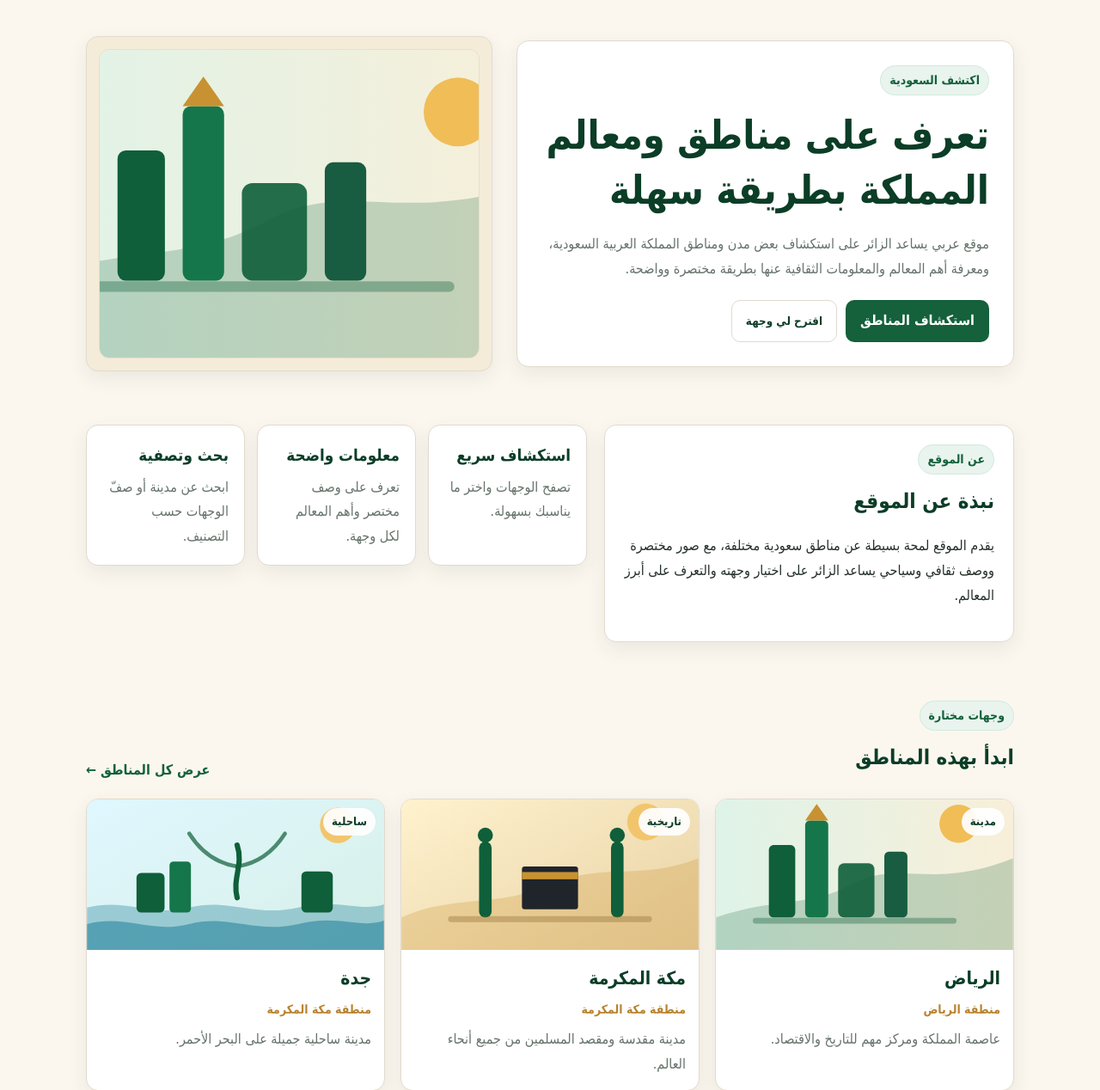
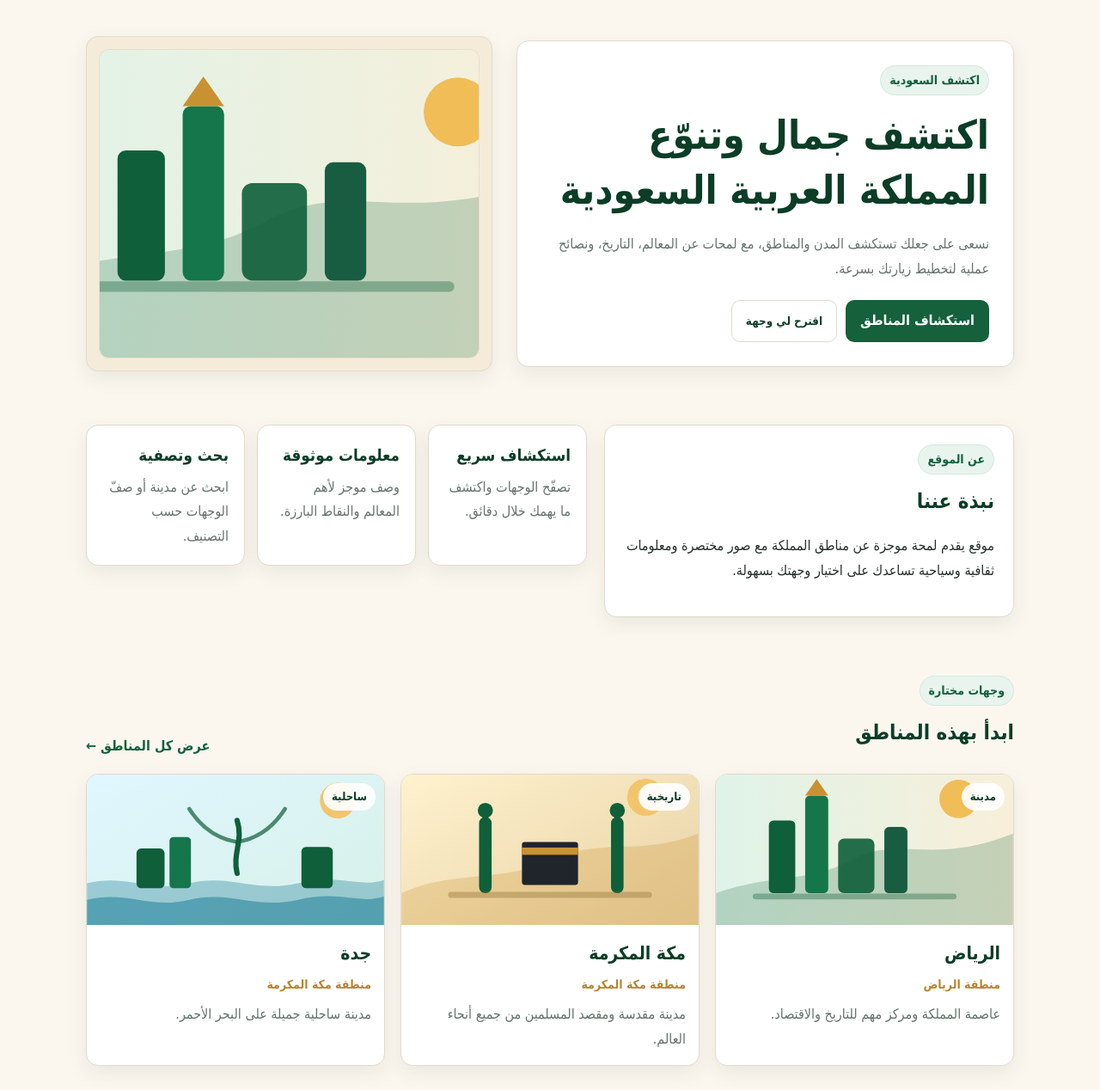
Before and after one commit to Faisal-Al-mashouq/CSC457-Project, a PHP site: page / in a window 1280 px wide. Shown: the part 69-1337 px from the top of the page at 86% size. Run offline with PHP 8.4, Linux system fonts and the light colour scheme; data comes from the database, SQL or seed files in the repository; data that the repository does not hold is empty.

Commit message:
Fixing content

```diff
--- a/htdocs/admin/add.php
+++ b/htdocs/admin/add.php
@@ -51,6 +51,7 @@ if ($_SERVER['REQUEST_METHOD'] === 'POST') {
             'image' => $pf['image'],
             'landmarks' => $landmarks,
         ]);
+        $_SESSION['flash'] = 'تمت الإضافة بنجاح';
         header('Location: dashboard.php');
         exit;
     }
@@ -65,7 +66,7 @@ if ($_SERVER['REQUEST_METHOD'] === 'POST') {
 </head>
 <body class="admin-simple admin-form-page">
 <main class="admin-simple-inner">
-<p class="admin-nav-top"><a href="dashboard.php">لوحة</a></p>
+<p class="admin-nav-top"><a href="dashboard.php">لوحة</a> | <a href="logout.php">تسجيل الخروج</a></p>
 <h1>إضافة</h1>
 <?php foreach ($errors as $msg) : ?>
   <p class="admin-error"><?= h($msg) ?></p>
@@ -88,5 +89,6 @@ if ($_SERVER['REQUEST_METHOD'] === 'POST') {
   <p><button type="submit">حفظ</button></p>
 </form>
 </main>
+<script src="../js/app.js" defer></script>
 </body>
 </html>
--- a/htdocs/admin/dashboard.php
+++ b/htdocs/admin/dashboard.php
@@ -19,6 +19,10 @@ $rows = places_all();
 <body class="admin-simple admin-dashboard">
 <main class="admin-simple-inner">
 <p class="admin-nav-top"><a href="../index.php">الموقع</a> | <a href="logout.php">تسجيل الخروج</a></p>
+<?php if (!empty($_SESSION['flash'])) : ?>
+  <p class="admin-success"><?= h((string) $_SESSION['flash']) ?></p>
+  <?php unset($_SESSION['flash']); ?>
+<?php endif; ?>
 <h1>الوجهات</h1>
 <p><a href="add.php">إضافة</a></p>
 <div class="admin-table-wrap">
@@ -35,5 +39,6 @@ $rows = places_all();
 </table>
 </div>
 </main>
+<script src="../js/app.js" defer></script>
 </body>
 </html>
--- a/htdocs/admin/delete.php
+++ b/htdocs/admin/delete.php
@@ -14,6 +14,7 @@ if ($_SERVER['REQUEST_METHOD'] === 'POST') {
     $postId = isset($_POST['id']) ? (int) $_POST['id'] : 0;
     if ($postId > 0 && places_get_by_id($postId)) {
         places_delete($postId);
+        $_SESSION['flash'] = 'تم الحذف بنجاح';
     }
     header('Location: dashboard.php');
     exit;
@@ -34,7 +35,7 @@ if (!$place) {
 </head>
 <body class="admin-simple">
 <main class="admin-simple-inner">
-<p class="admin-nav-top"><a href="dashboard.php">لوحة</a></p>
+<p class="admin-nav-top"><a href="dashboard.php">لوحة</a> | <a href="logout.php">تسجيل الخروج</a></p>
 <h1>حذف «<?= h((string) $place['name']) ?>»؟</h1>
 <form method="post" action="delete.php?id=<?= $id ?>" class="admin-form">
   <input type="hidden" name="id" value="<?= $id ?>" />
@@ -44,5 +45,6 @@ if (!$place) {
   </p>
 </form>
 </main>
+<script src="../js/app.js" defer></script>
 </body>
 </html>
--- a/htdocs/admin/edit.php
+++ b/htdocs/admin/edit.php
@@ -62,6 +62,7 @@ if ($_SERVER['REQUEST_METHOD'] === 'POST') {
             'image' => $pf['image'],
             'landmarks' => $landmarks,
         ]);
+        $_SESSION['flash'] = 'تم التحديث بنجاح';
         header('Location: dashboard.php');
         exit;
     }
@@ -76,7 +77,7 @@ if ($_SERVER['REQUEST_METHOD'] === 'POST') {
 </head>
 <body class="admin-simple admin-form-page">
 <main class="admin-simple-inner">
-<p class="admin-nav-top"><a href="dashboard.php">لوحة</a></p>
+<p class="admin-nav-top"><a href="dashboard.php">لوحة</a> | <a href="logout.php">تسجيل الخروج</a></p>
 <h1>تعديل</h1>
 <?php foreach ($errors as $msg) : ?>
   <p class="admin-error"><?= h($msg) ?></p>
@@ -99,5 +100,6 @@ if ($_SERVER['REQUEST_METHOD'] === 'POST') {
   <p><button type="submit">حفظ</button></p>
 </form>
 </main>
+<script src="../js/app.js" defer></script>
 </body>
 </html>
--- a/htdocs/admin/login.php
+++ b/htdocs/admin/login.php
@@ -37,6 +37,8 @@ if ($_SERVER['REQUEST_METHOD'] === 'POST') {
   <p><label>كلمة المرور<br><input name="password" type="password" required /></label></p>
   <p><button type="submit">دخول</button></p>
 </form>
+<p>استخدم البيانات التالية للدخول: admin / 12345</p>
 </main>
+<script src="../js/app.js" defer></script>
 </body>
 </html>
--- a/htdocs/admin/logout.php
+++ b/htdocs/admin/logout.php
@@ -25,5 +25,6 @@ if (isset($_GET['confirm']) && $_GET['confirm'] === '1') {
 <p>هل أنت متأكد من تسجيل الخروج؟</p>
 <p class="admin-actions"><a href="dashboard.php">لا</a> <a href="logout.php?confirm=1">نعم</a></p>
 </main>
+<script src="../js/app.js" defer></script>
 </body>
 </html>
--- a/htdocs/css/style.css
+++ b/htdocs/css/style.css
@@ -441,6 +441,7 @@ body.dark .card-image .badge {
   text-underline-offset: 3px;
 }
 .admin-error { margin: 0 0 12px; color: var(--danger); font-size: 15px; }
+.admin-success { margin: 0 0 12px; color: var(--green); font-size: 15px; }
 .admin-actions a {
   color: var(--green);
   text-decoration: underline;
--- a/htdocs/index.php
+++ b/htdocs/index.php
@@ -39,10 +39,10 @@ $activeNav = 'home';
       <div class="container hero-grid">
         <div class="hero-content">
           <span class="eyebrow">اكتشف السعودية</span>
-          <h1>تعرف على مناطق ومعالم المملكة بطريقة سهلة</h1>
+          <h1>اكتشف جمال وتنوّع المملكة العربية السعودية</h1>
           <p class="lead">
-            موقع عربي يساعد الزائر على استكشاف بعض مدن ومناطق المملكة العربية السعودية،
-            ومعرفة أهم المعالم والمعلومات الثقافية عنها بطريقة مختصرة وواضحة.
+            نسعى على جعلك تستكشف المدن والمناطق، مع لمحات عن المعالم، التاريخ،
+            ونصائح عملية لتخطيط زيارتك بسرعة.
           </p>
 
           <div class="hero-actions">
@@ -62,20 +62,20 @@ $activeNav = 'home';
     <section class="container section split-section">
       <div>
         <span class="section-label">عن الموقع</span>
-        <h2>نبذة عن الموقع</h2>
+        <h2>نبذة عننا</h2>
         <p>
-          يقدم الموقع لمحة بسيطة عن مناطق سعودية مختلفة، مع صور مختصرة ووصف ثقافي وسياحي
-          يساعد الزائر على اختيار وجهته والتعرف على أبرز المعالم.
+          موقع يقدم لمحة موجزة عن مناطق المملكة مع صور مختصرة ومعلومات ثقافية وسياحية
+          تساعدك على اختيار وجهتك بسهولة.
         </p>
       </div>
       <div class="feature-list">
         <article>
           <h3>استكشاف سريع</h3>
-          <p>تصفح الوجهات واختر ما يناسبك بسهولة.</p>
+          <p>تصفّح الوجهات واكتشف ما يهمك خلال دقائق.</p>
         </article>
         <article>
-          <h3>معلومات واضحة</h3>
-          <p>تعرف على وصف مختصر وأهم المعالم لكل وجهة.</p>
+          <h3>معلومات موثوقة</h3>
+          <p>وصف موجز لأهم المعالم والنقاط البارزة.</p>
         </article>
         <article>
           <h3>بحث وتصفية</h3>
--- a/htdocs/js/app.js
+++ b/htdocs/js/app.js
@@ -131,9 +131,25 @@ function setupRegionsFilters() {
   draw();
 }
 
+function setupAdminFormValidation() {
+  document.querySelectorAll(".admin-form").forEach((form) => {
+    form.addEventListener("submit", (e) => {
+      const empty = [...form.querySelectorAll("input,textarea,select")].filter(
+        (el) => el.required && !String(el.value).trim()
+      );
+      if (empty.length) {
+        e.preventDefault();
+        alert("الرجاء إكمال جميع الحقول.");
+        empty[0].focus();
+      }
+    });
+  });
+}
+
 document.addEventListener("DOMContentLoaded", () => {
   setupTheme();
   setupActiveNav();
   setupRandomSuggestion();
   setupRegionsFilters();
+  setupAdminFormValidation();
 });
```
Also changed, not shown: 1 other file.
